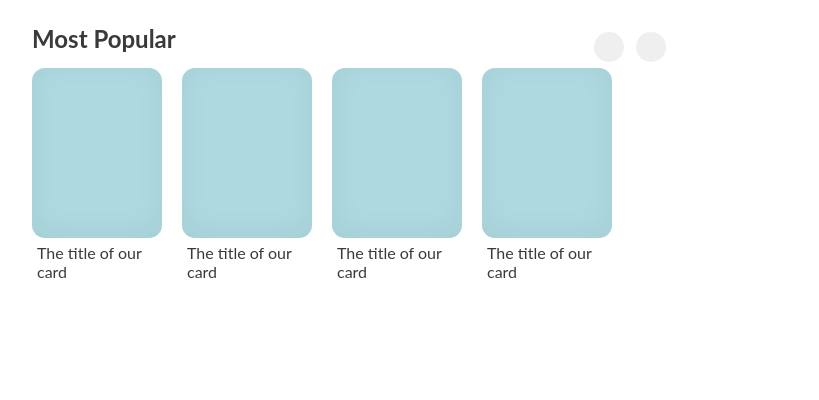
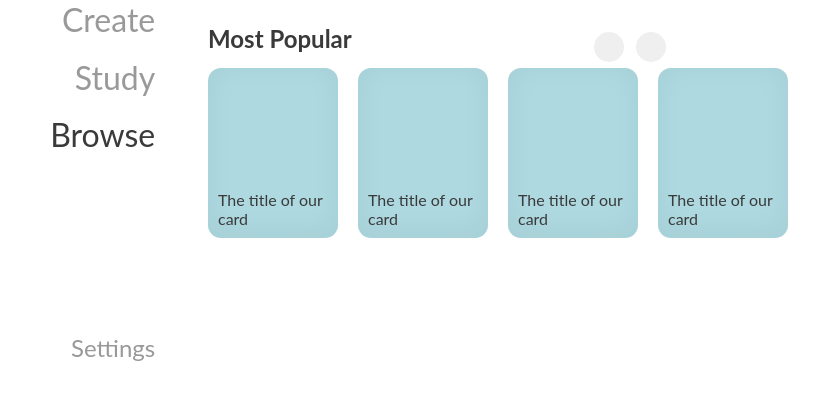
Before and after one commit to nordquists/cram, a React (Create React App) app in the folder client/memorize/: page /browse in a window 1280 px wide. Shown: the top 400 px of the page, without its empty margins (288-1107 px from the left). Built offline with nearby package versions, Linux system fonts and the light colour scheme; the HTML template or start-up script is replaced by a standard one.

Commit message:
added side nav and react router

```diff
--- a/client/memorize/src/App.js
+++ b/client/memorize/src/App.js
@@ -2,8 +2,9 @@ import React from 'react';
 import MainScreen from "./components/MainScreen";
 import Study from "./components/Study/Study";
 import Browse from "./components/Browse/Browse";
+import NavSidebar from "./components/NavSidebar";
 
-import { BrowserRouter as Router, Route } from "react-router-dom";
+import { BrowserRouter as Router, Switch, Route } from "react-router-dom";
 
 import { Provider } from 'react-redux';
 import store from './store';
@@ -14,8 +15,14 @@ function App() {
         <Provider store={store}>
             <Router>
                 <div className="wrapper">
-                    <Route path="/study" component={Study}/>
-                    <Route path="/browse" component={Browse}/>
+                    <NavSidebar/>
+                    <Switch>
+                        <Route path="/" exact component={Study}/>
+                        <Route path="/create" component={Study}/>
+                        <Route path="/study" component={Study}/>
+                        <Route path="/browse" component={Browse}/>
+                        <Route path="/settings" component={Browse}/>
+                    </Switch>
                 </div>
             </Router>
 
--- a/client/memorize/src/components/Browse/Browse.js
+++ b/client/memorize/src/components/Browse/Browse.js
@@ -5,7 +5,7 @@ class Browse extends Component {
 
     render() {
         return (
-            <div>
+            <div className="browse">
                 <BrowseRow/>
             </div>
         );
--- a/client/memorize/src/components/Browse/BrowseRow.js
+++ b/client/memorize/src/components/Browse/BrowseRow.js
@@ -4,7 +4,7 @@ import BrowseRowElement from "./BrowseRowElement";
 class BrowseRow extends Component {
     render() {
         return(
-            <div className="browse">
+            <div className="browse-row">
                 <div className="row">
                     <h3 className="subtitle">Most Popular</h3>
                     <div className="buttons">
--- a/client/memorize/src/components/Browse/BrowseRowElement.js
+++ b/client/memorize/src/components/Browse/BrowseRowElement.js
@@ -1,14 +1,36 @@
-import React from 'react';
+import React, {useState} from 'react';
+
+const circleConfig = {
+    viewBox: '0 0 28 28',
+    x: '19',
+    y: '19',
+    radio: '15.91549430918954'
+};
 
 const BrowseRowElement = (props) => {
+    const [hover, setHover] = useState(false);
+
     return (
-        <div className="element">
+        <div className="element" onMouseOver={() => setHover(true)} onMouseOut={() => setHover(false)}>
             <div className="card">
+                {/*<div className="card-hover hidden">*/}
+                {/*    <svg viewBox={circleConfig.viewBox}>*/}
+                {/*        <circle*/}
+                {/*            className="progress"*/}
+                {/*            cx={circleConfig.x}*/}
+                {/*            cy={circleConfig.y}*/}
+                {/*            r={circleConfig.radio}*/}
+                {/*            fill="transparent"/>*/}
+                {/*    </svg>*/}
 
+                {/*</div>*/}
+                <div className="title">
+                    The title of our card
+                </div>
             </div>
-            <div className="title">
-                The title of our card
-            </div>
+            {/*<div className="title">*/}
+            {/*    The title of our card*/}
+            {/*</div>*/}
         </div>
 
     );
--- a/client/memorize/src/components/NavSidebar.js
+++ b/client/memorize/src/components/NavSidebar.js
@@ -1,23 +1,25 @@
 import React, { Component } from 'react';
+import { NavLink } from 'react-router-dom';
 
 class NavSidebar extends Component {
     render() {
         return(
-            <Nav vertical>
-                <NavItem>
-                    <NavLink disabled href="#">Create</NavLink>
-                </NavItem>
-                <NavItem>
-                    <NavLink disabled href="#">Study</NavLink>
-                </NavItem>
-                <NavItem>
-                    <NavLink disabled href="#">Browse</NavLink>
-                </NavItem>
-                <NavItem>
-                    <NavLink disabled href="#">Settings</NavLink>
-                </NavItem>
-            </Nav>
-
+            <div className="navbar">
+                <ul className="navbar-nav">
+                    <li className="nav-item">
+                        <NavLink className="nav-link" activeClassName="selected" to="/create">Create</NavLink>
+                    </li>
+                    <li className="nav-item">
+                        <NavLink className="nav-link" activeClassName="selected" exact to="/">Study</NavLink>
+                    </li>
+                    <li className="nav-item">
+                        <NavLink className="nav-link" activeClassName="selected" to="/browse">Browse</NavLink>
+                    </li>
+                    <li className="nav-item">
+                        <NavLink className="nav-link" activeClassName="selected" to="/settings">Settings</NavLink>
+                    </li>
+                </ul>
+            </div>
         );
     }
 }
--- a/client/memorize/src/index.css
+++ b/client/memorize/src/index.css
@@ -4,6 +4,7 @@
     --text-color: #3A3A3A;
     --flashcard-width: 40vw;
     --animation-speed: 200ms;
+    --nav-width: 11rem;
     font-family: 'Lato', sans-serif;
     color: #3A3A3A;
 }
@@ -22,6 +23,47 @@ body {
 
     padding-right: 10px; /* 3 */
     padding-left:  10px; /* 3 */
+}
+
+.navbar {
+    width: var(--nav-width);
+    height: 100vh;
+    position: fixed;
+}
+
+.navbar-nav {
+    list-style: none;
+    padding: 0;
+    margin: 0;
+    display: flex;
+    flex-direction: column;
+    align-items: flex-end;
+}
+
+.nav-item {
+    height: 3.6rem;
+    font-size: 2rem;
+    margin-right: calc(var(--nav-width) * 0.3);
+}
+
+.nav-link {
+    font-size: inherit;
+    text-decoration: none;
+    color: #999999;
+    transition: 200ms;
+}
+
+.nav-link:hover {
+    color: #3A3A3A;
+}
+
+.nav-link.selected {
+    color: #3A3A3A;
+}
+
+.nav-item:last-child {
+    margin-top: 10rem;
+    font-size: 1.5rem;
 }
 
 .flashcard {
@@ -139,8 +181,11 @@ body {
     margin-left: auto;
 }
 
+.browse {
+    margin-left: var(--nav-width);
+}
 
-.browse .row {
+.browse-row .row {
     display: flex;
     flex-direction: row;
 
@@ -148,14 +193,16 @@ body {
     margin-bottom: 0;
     margin-right: auto;
     margin-left: auto;
+
+    transition: 150ms;
 }
 
-.browse .row .buttons {
+.browse-row .row .buttons {
     margin-left: auto;
     margin-top: auto;
 }
 
-.browse .row .buttons .nav {
+.browse-row .row .buttons .nav {
     border: none;
     height: 30px;
     width: 30px;
@@ -164,32 +211,63 @@ body {
     margin: 6px;
 }
 
-.browse .row .subtitle {
+.browse-row .row .subtitle {
     font-weight: 700;
     font-size: 1.5rem;
     margin-bottom: 15px;
 }
 
-.browse .row .element {
+.browse-row .row .element {
     width: 130px;
+    height: 170px;
     margin-right: 20px;
 
+    transition: 150ms;
 }
 
-.browse .row .element .card {
+.browse-row .row .element:hover {
+    width: 137.64px;
+    height: 180px;
+    filter: brightness(0.8);
+}
+
+.browse-row .row .element .card {
+    display: flex;
+
     width: inherit;
-    height: 170px;
+    height: inherit;
     border-radius: 13px;
     background-color: #aed9e0;
     box-shadow: inset 0px -5px 30px rgba(0, 0, 0, 0.05);
+    /*padding: 9px;*/
 
     margin-bottom: 5px;
 }
 
-.browse .row .element .title {
-    padding-left: 5px;
-    padding-right: 5px;
+.browse-row .row .element .title {
+    /*padding-left: 5px;*/
+    /*padding-right: 5px;*/
+    padding: 10px;
 
     font-weight: 400;
     font-size: 1rem;
+
+    align-self: flex-end;
 }
+
+.progress {
+    animation: progress 2s reverse;
+    transform: rotate(-90deg);
+    transform-origin: center;
+
+    fill: none;
+    stroke: #FFFFFF;
+    stroke-width: 6;
+    stroke-dasharray: 25 100;
+    /*stroke-dashoffset: 1000;*/
+    stroke-linecap: round;
+}
+
+@keyframes progress {
+    to { stroke-dasharray: 0 100; }
+}
```
